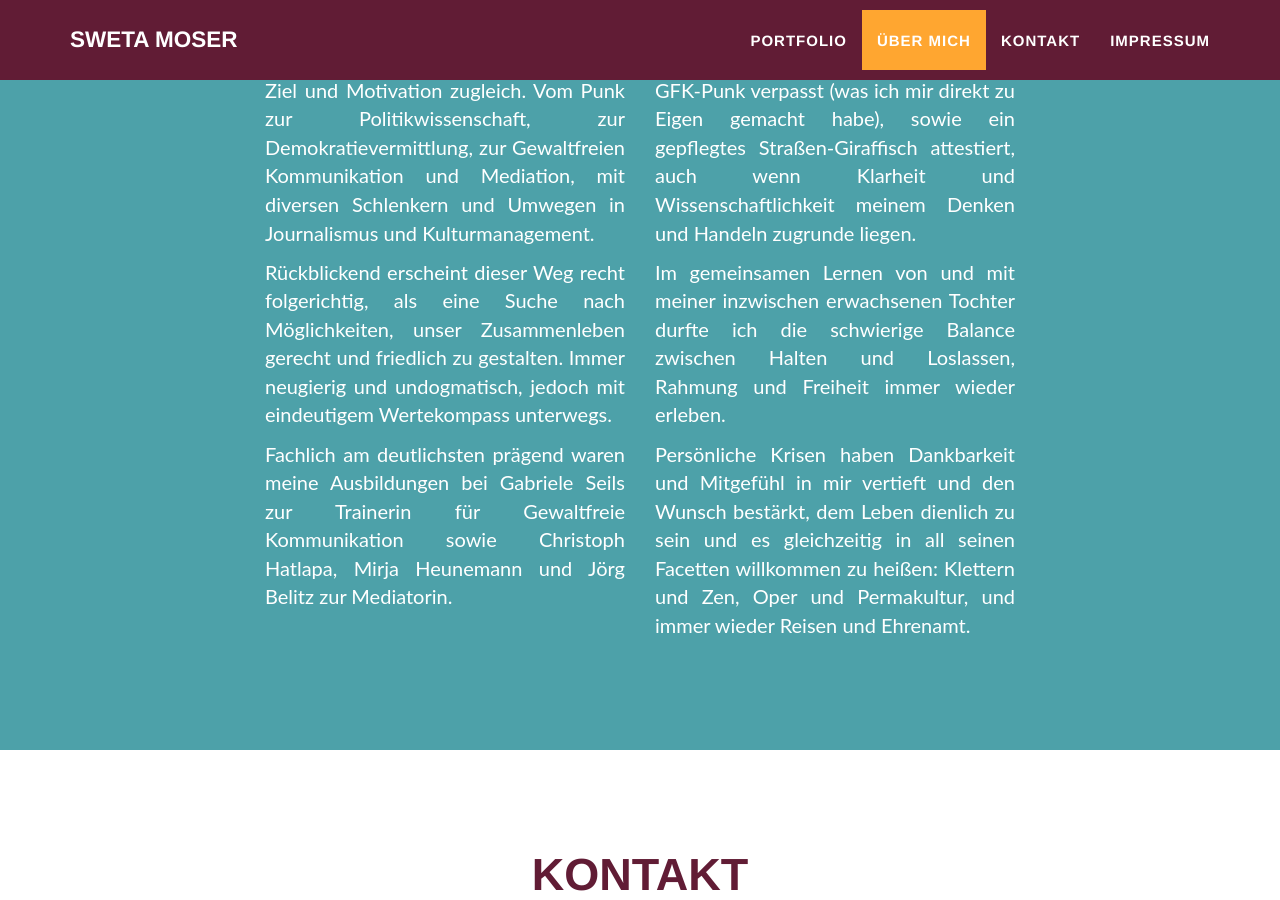
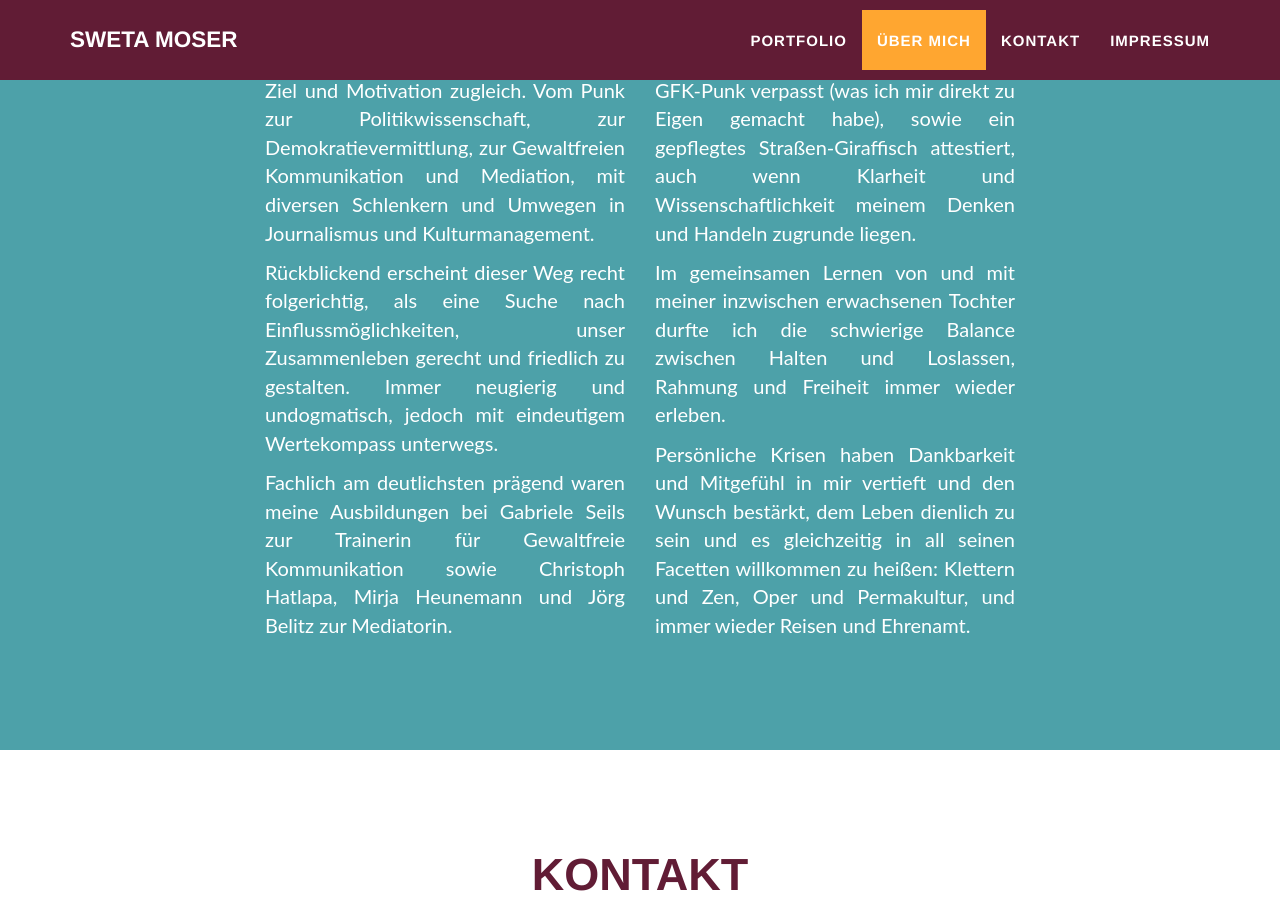
Before and after one commit to swetamoser/swetamoser.github.io, a Jekyll site: the page built from _posts/2014-07-18-project-1.markdown, in a window 1280 px wide and 900 px high, scrolled down 1963 px. Built offline with Jekyll 4.4.1, drawn with Linux system fonts in a browser that asks for light colours.

Commit message:
kleine anpassungen und typos

```diff
--- a/_includes/about.html
+++ b/_includes/about.html
@@ -12,7 +12,7 @@
         <p>Verbindung zwischen Menschen ist mir Ziel und Motivation zugleich. Vom Punk zur Politikwissenschaft,
           zur Demokratievermittlung, zur Gewaltfreien Kommunikation und Mediation, mit diversen Schlenkern und Umwegen
           in Journalismus und Kulturmanagement. </p>
-        <p>Rückblickend erscheint dieser Weg recht folgerichtig, als eine Suche nach Möglichkeiten, unser Zusammenleben
+        <p>Rückblickend erscheint dieser Weg recht folgerichtig, als eine Suche nach Einflussmöglichkeiten, unser Zusammenleben
           gerecht und friedlich zu gestalten. Immer neugierig und undogmatisch, jedoch mit eindeutigem Wertekompass unterwegs.</p>
         <p>Fachlich am deutlichsten prägend waren meine Ausbildungen bei Gabriele Seils zur Trainerin für Gewaltfreie
           Kommunikation sowie Christoph Hatlapa, Mirja Heunemann und Jörg Belitz zur Mediatorin.</p>
--- a/_posts/2014-07-17-project-2.markdown
+++ b/_posts/2014-07-17-project-2.markdown
@@ -16,9 +16,9 @@ description: |
 
     <p> Ohne Bewertung oder Interpretation wird eine konkrete <b> Beobachtung </b> geschildert: „Was ist passiert?“ </p>
 
-    <p> Es schließt sich die Beschreibung eines <b> Gefühls </b> an, das mit der Beobachtung in Verbindung steht: „Wie geht es dir damit?“</p>
+    <p> Es schließt sich die Beschreibung eines <b> Gefühls </b> an, das mit der Beobachtung in Verbindung steht: „Wie geht es mir damit?“</p>
 
-    <p> Entscheidend ist, dass das hinter dem Gefühl liegende <b> Bedürfnis </b> erkannt und formuliert wird. „Was ist dir wichtig?“ Bedürfnisse sind allen Menschen gemeinsam, deshalb kann hier Verbindung entstehen. </p>
+    <p> Entscheidend ist, dass das hinter dem Gefühl liegende <b> Bedürfnis </b> erkannt und formuliert wird. „Was ist mir wichtig?“ Bedürfnisse sind allen Menschen gemeinsam, deshalb kann hier Verbindung entstehen. </p>
 
     <p> Mit dieser Klarheit wird schließlich eine <b> Bitte </b> um eine konkrete Handlung, eine veränderte Strategie geäußert, mit der das Bedürfnis erfüllt werden kann. </p>
 
--- a/_posts/2014-07-18-project-1.markdown
+++ b/_posts/2014-07-18-project-1.markdown
@@ -15,7 +15,7 @@ description: |
 
     <p> Konflikte werden als Chance betrachtet, mehr über uns selbst und unser Gegenüber zu erfahren. Die personenzentrierte Mediation auf der Basis Gewaltfreier Kommunikation nach Marshall B. Rosenberg geht auf die starken Gefühle und die dahinter stehenden Bedürfnisse ein, die Auseinandersetzungen oft so belastend machen. </p>
 
-    <p> Dieser transformative Ansatz in der Mediation orientiert sich am emanzipatorischen Gedankengut der humanistischen Psychologie nach Carl Rogers. In Verbindung dem Harvard-Modell der Verhandlungsführung und dessen Weiterentwicklung im Konzept "Beyond Reason: Wie Gefühle in Verhandlungen einbezogen werden können" ermöglicht er eine Alternative zu juristischen Verfahren und dient er als Grundlage in komplexen Entscheidungsprozessen in allen Anwendungsgebieten: Partnerschaft und Familie, Schule und Arbeitswelt, Gesundheitswesen, Gemeinwesen, im Bauwesen, zwischen Generationen, in Hierarchien und vielem mehr. </p>
+    <p> Dieser transformative Ansatz in der Mediation orientiert sich am emanzipatorischen Gedankengut der humanistischen Psychologie nach Carl Rogers. In Verbindung mit dem Harvard-Modell der Verhandlungsführung und dessen Weiterentwicklung im Konzept "Beyond Reason: Wie Gefühle in Verhandlungen einbezogen werden können" ermöglicht er eine Alternative zu juristischen Verfahren und dient als Grundlage in komplexen Entscheidungsprozessen in allen Anwendungsgebieten: Partnerschaft und Familie, Schule und Arbeitswelt, Gesundheitswesen, Gemeinwesen, im Bauwesen, zwischen Generationen, in Hierarchien und vielem mehr. </p>
 
 
 ---
```
